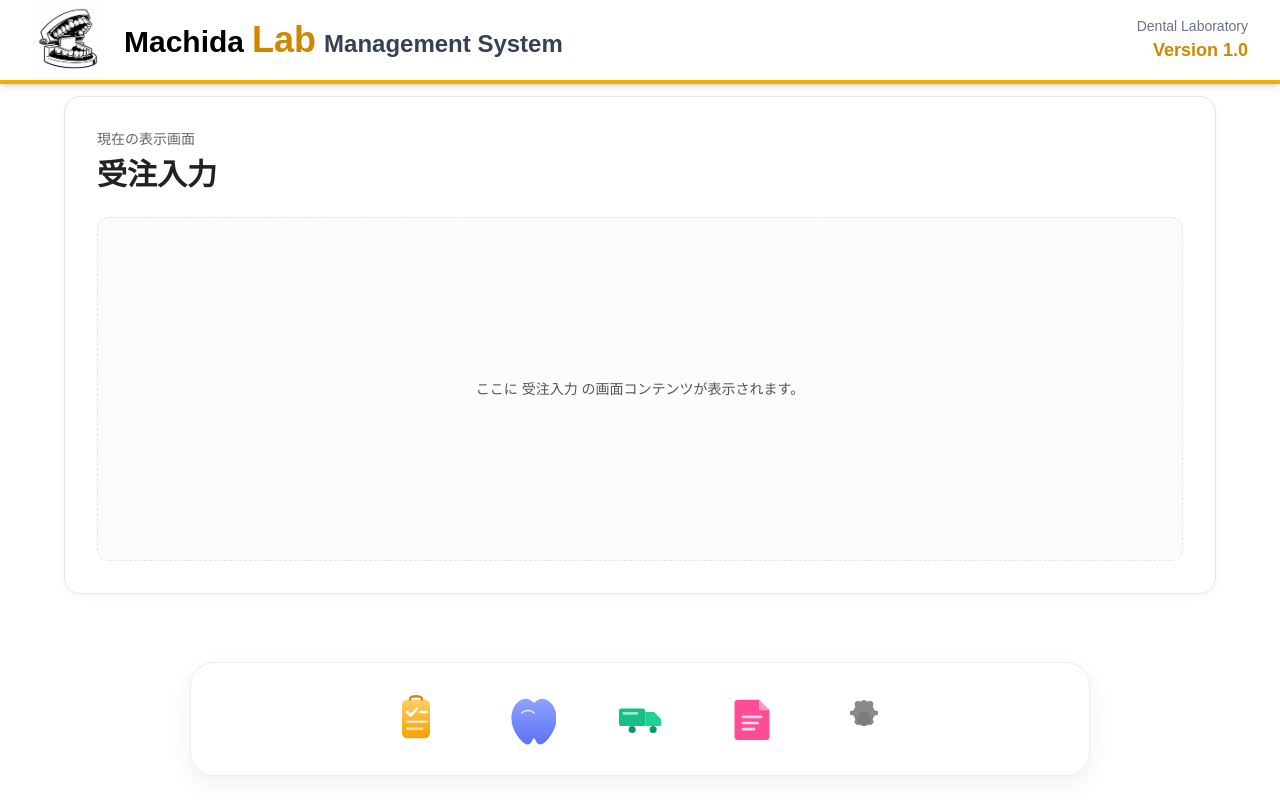
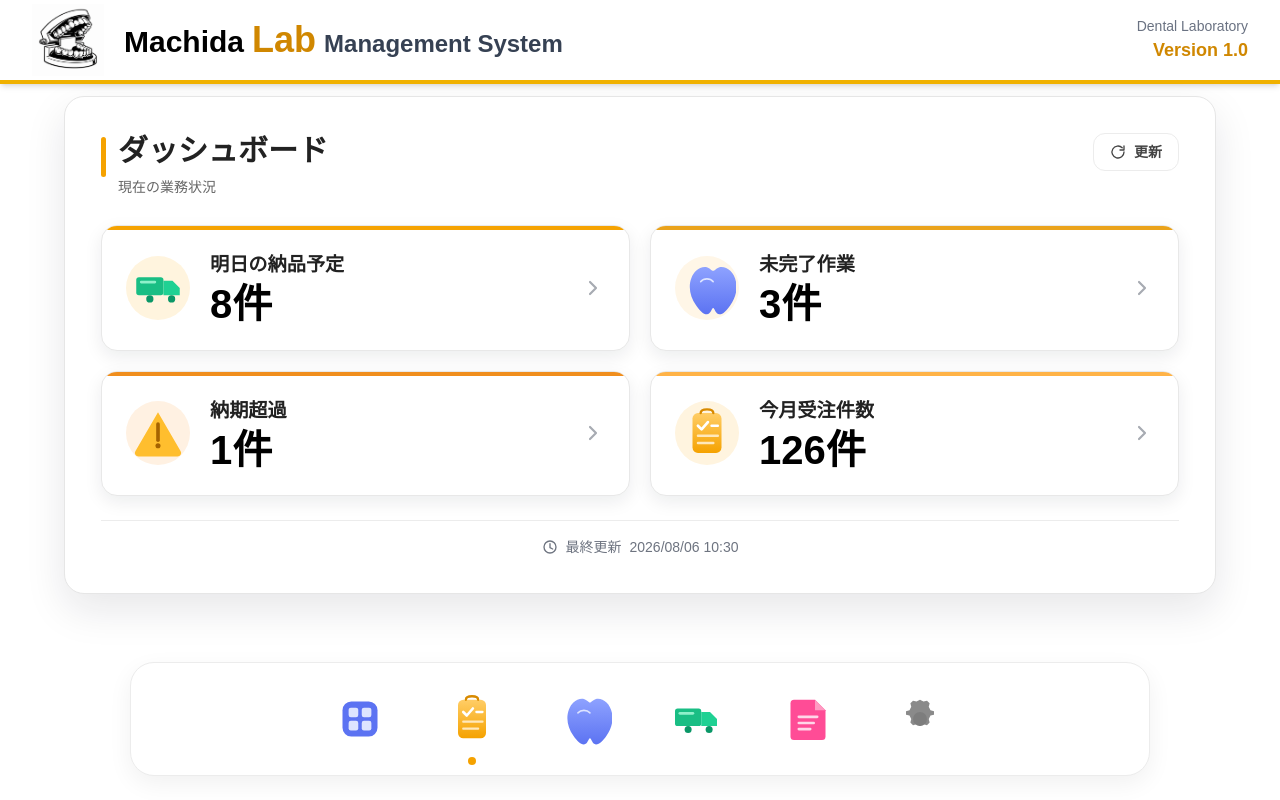
Before and after one commit to ryozo42-dev-app/machida-lab, a Next.js app: page / in a window 1280 px wide. Built offline with nearby package versions, Linux system fonts and the light colour scheme.

Commit message:
ダッシュボードモーダル完成

```diff
--- a/components/dashboard/DesktopWorkspace.tsx
+++ b/components/dashboard/DesktopWorkspace.tsx
@@ -5,23 +5,57 @@ import DockLauncher, { type DockItem } from "./DockLauncher";
 import ModalDisplayArea from "./ModalDisplayArea";
 
 const dockItems: DockItem[] = [
-  { id: "order", iconSrc: "/icons/order.svg", iconAlt: "受注入力", label: "受注入力" },
-  { id: "work", iconSrc: "/icons/work.svg", iconAlt: "作業時入力", label: "作業時入力" },
-  { id: "delivery", iconSrc: "/icons/delivery.svg", iconAlt: "納品書", label: "納品書" },
-  { id: "invoice", iconSrc: "/icons/invoice.svg", iconAlt: "請求書", label: "請求書" },
-  { id: "manage", iconSrc: "/icons/manage.svg", iconAlt: "管理", label: "管理" },
+  {
+    id: "dashboard",
+    iconSrc: "/icons/dashboard.svg",
+    iconAlt: "ダッシュボード",
+    label: "ダッシュボード",
+    indicatorColor: "#5C73F2",
+  },
+  {
+    id: "order",
+    iconSrc: "/icons/order.svg",
+    iconAlt: "受注入力",
+    label: "受注入力",
+    indicatorColor: "#F5A200",
+  },
+  {
+    id: "work",
+    iconSrc: "/icons/work.svg",
+    iconAlt: "作業時入力",
+    label: "作業時入力",
+    indicatorColor: "#6A7EFF",
+  },
+  {
+    id: "delivery",
+    iconSrc: "/icons/delivery.svg",
+    iconAlt: "納品書",
+    label: "納品書",
+    indicatorColor: "#1BC184",
+  },
+  {
+    id: "invoice",
+    iconSrc: "/icons/invoice.svg",
+    iconAlt: "請求書",
+    label: "請求書",
+    indicatorColor: "#FF4C96",
+  },
+  {
+    id: "manage",
+    iconSrc: "/icons/manage.svg",
+    iconAlt: "管理",
+    label: "管理",
+    indicatorColor: "#7D7D7D",
+  },
 ];
 
 export default function DesktopWorkspace() {
   const [activeId, setActiveId] = useState("order");
 
-  const activeItem = dockItems.find((item) => item.id === activeId);
-  const activeLabel = activeItem?.label ?? "受注入力";
-
   return (
     <section className="flex min-h-0 flex-1 flex-col overflow-hidden px-4 pb-4 pt-3 sm:px-6 sm:pb-6">
       <div className="flex min-h-0 flex-[3] items-center justify-center">
-        <ModalDisplayArea title={activeLabel} />
+        <ModalDisplayArea />
       </div>
 
       <div className="flex flex-[1] items-end justify-center overflow-visible pt-3 sm:pt-4">
--- a/components/dashboard/DockLauncher.tsx
+++ b/components/dashboard/DockLauncher.tsx
@@ -7,6 +7,7 @@ export type DockItem = {
   iconSrc?: string;
   iconAlt?: string;
   label?: string;
+  indicatorColor?: string;
 };
 
 type DockLauncherProps = {
@@ -44,7 +45,7 @@ export default function DockLauncher({ items, activeId, onSelect }: DockLauncher
 
   return (
     <nav
-      className="w-full max-w-[900px] overflow-visible rounded-[24px] border border-[#ECECEC] bg-white px-5 py-3 shadow-[0_8px_24px_rgba(0,0,0,0.06)]"
+      className="w-full max-w-[1020px] overflow-visible rounded-[24px] border border-[#ECECEC] bg-white px-5 py-3 shadow-[0_8px_24px_rgba(0,0,0,0.06)]"
       aria-label="機能ランチャー"
     >
       <div className="overflow-visible">
@@ -94,6 +95,14 @@ export default function DockLauncher({ items, activeId, onSelect }: DockLauncher
                 >
                   {item.label}
                 </span>
+
+                <span
+                  className={`pointer-events-none absolute -bottom-0.5 left-1/2 h-2 w-2 -translate-x-1/2 rounded-full transition-opacity duration-200 ${
+                    isSelected ? "opacity-100" : "opacity-0"
+                  }`}
+                  style={{ backgroundColor: item.indicatorColor ?? "#F5A200" }}
+                  aria-hidden="true"
+                />
               </li>
             );
           })}
--- a/components/dashboard/ModalDisplayArea.tsx
+++ b/components/dashboard/ModalDisplayArea.tsx
@@ -1,18 +1,119 @@
-type ModalDisplayAreaProps = {
+"use client";
+
+import Image from "next/image";
+
+type DashboardCard = {
+  id: string;
   title: string;
+  count: string;
+  iconSrc: string;
+  accentClassName: string;
+  iconBadgeClassName: string;
 };
 
-export default function ModalDisplayArea({ title }: ModalDisplayAreaProps) {
+const dashboardCards: DashboardCard[] = [
+  {
+    id: "deliveryTomorrow",
+    title: "明日の納品予定",
+    count: "8件",
+    iconSrc: "/icons/delivery.svg",
+    accentClassName: "bg-[#F5A200]",
+    iconBadgeClassName: "bg-[#FFF4DE]",
+  },
+  {
+    id: "unfinished",
+    title: "未完了作業",
+    count: "3件",
+    iconSrc: "/icons/work.svg",
+    accentClassName: "bg-[#EAA21A]",
+    iconBadgeClassName: "bg-[#FFF6E7]",
+  },
+  {
+    id: "overdue",
+    title: "納期超過",
+    count: "1件",
+    iconSrc: "/icons/overdue-warning.svg",
+    accentClassName: "bg-[#F08E1D]",
+    iconBadgeClassName: "bg-[#FFF1E2]",
+  },
+  {
+    id: "ordersMonth",
+    title: "今月受注件数",
+    count: "126件",
+    iconSrc: "/icons/order.svg",
+    accentClassName: "bg-[#FFB347]",
+    iconBadgeClassName: "bg-[#FFF4DF]",
+  },
+];
+
+export default function ModalDisplayArea() {
+  const handleCardClick = (card: DashboardCard) => {
+    console.log(`[Dashboard] ${card.id} clicked`);
+  };
+
   return (
     <section
-      className="flex h-full min-h-[280px] w-full max-w-6xl flex-col rounded-[16px] border border-[#E5E5E5] bg-white p-6 shadow-[0_2px_8px_rgba(0,0,0,0.04)] sm:p-8"
-      aria-label="表示エリア"
+      className="flex h-full min-h-[340px] w-full max-w-6xl flex-col rounded-[20px] border border-[#E6E6E6] bg-white p-7 shadow-[0_16px_40px_rgba(15,23,42,0.10)] sm:p-9"
+      aria-label="ダッシュボード"
     >
-      <p className="text-sm font-medium text-[#666666]">現在の表示画面</p>
-      <h2 className="mt-2 text-3xl font-bold text-[#222222]">{title}</h2>
-      <div className="mt-6 flex flex-1 items-center justify-center rounded-xl border border-dashed border-[#E5E5E5] bg-[#FCFCFC]">
-        <p className="px-4 text-center text-sm text-[#555555]">
-          ここに {title} の画面コンテンツが表示されます。
+      <div className="flex items-start justify-between gap-4">
+        <div className="flex items-start gap-3">
+          <span className="mt-1 h-10 w-[5px] rounded-full bg-[#F5A200]" aria-hidden="true" />
+          <div>
+            <h2 className="text-3xl font-bold text-[#222222]">ダッシュボード</h2>
+            <p className="mt-2 text-sm text-[#666666]">現在の業務状況</p>
+          </div>
+        </div>
+
+        <button
+          type="button"
+          onClick={() => console.log("[Dashboard] refresh clicked")}
+          className="inline-flex items-center gap-2 rounded-xl border border-[#ECECEC] bg-white px-4 py-2 text-sm font-semibold text-[#444444] transition-colors duration-200 ease-[ease] hover:bg-[#FFF7E8]"
+        >
+          <svg viewBox="0 0 24 24" className="h-4 w-4" fill="none" stroke="currentColor" strokeWidth="2" strokeLinecap="round" strokeLinejoin="round" aria-hidden="true">
+            <path d="M21 12a9 9 0 1 1-2.64-6.36" />
+            <polyline points="21 3 21 9 15 9" />
+          </svg>
+          <span>更新</span>
+        </button>
+      </div>
+
+      <div className="mt-7 grid flex-1 grid-cols-1 gap-5 sm:grid-cols-2">
+        {dashboardCards.map((card) => (
+          <button
+            key={card.id}
+            type="button"
+            onClick={() => handleCardClick(card)}
+            className="relative flex min-h-[120px] items-center justify-between overflow-hidden rounded-[16px] border border-[#E8E8E8] bg-white px-6 py-5 text-left shadow-[0_6px_18px_rgba(15,23,42,0.08)] transition-[transform,box-shadow] duration-200 ease-[ease] hover:-translate-y-0.5 hover:shadow-[0_12px_26px_rgba(15,23,42,0.14)]"
+          >
+            <span className={`absolute left-0 top-0 h-1 w-full ${card.accentClassName}`} aria-hidden="true" />
+
+            <div className="flex min-w-0 items-center gap-5">
+              <span className={`flex h-16 w-16 shrink-0 items-center justify-center rounded-full ${card.iconBadgeClassName}`} aria-hidden="true">
+                <Image src={card.iconSrc} alt="" width={58} height={58} className="h-[58px] w-[58px]" />
+              </span>
+
+              <div className="min-w-0">
+                <p className="truncate text-[1.2rem] font-bold text-[#222222]">{card.title}</p>
+                <p className="mt-1 text-[2.5rem] font-extrabold leading-none text-black">{card.count}</p>
+              </div>
+            </div>
+
+            <svg viewBox="0 0 24 24" className="ml-4 h-6 w-6 shrink-0 text-[#A7ABB2]" fill="none" stroke="currentColor" strokeWidth="2.2" strokeLinecap="round" strokeLinejoin="round" aria-hidden="true">
+              <path d="m9 18 6-6-6-6" />
+            </svg>
+          </button>
+        ))}
+      </div>
+
+      <div className="mt-6 border-t border-[#ECECEC] pt-4">
+        <p className="flex items-center justify-center gap-2 text-sm font-medium text-[#6E7480]">
+          <svg viewBox="0 0 24 24" className="h-4 w-4" fill="none" stroke="currentColor" strokeWidth="2" strokeLinecap="round" strokeLinejoin="round" aria-hidden="true">
+            <circle cx="12" cy="12" r="9" />
+            <path d="M12 7v6l4 2" />
+          </svg>
+          <span>最終更新</span>
+          <span>2026/08/06 10:30</span>
         </p>
       </div>
     </section>
```
Also changed, not shown: public/icons/dashboard.svg (added), public/icons/overdue-warning.svg (added).
